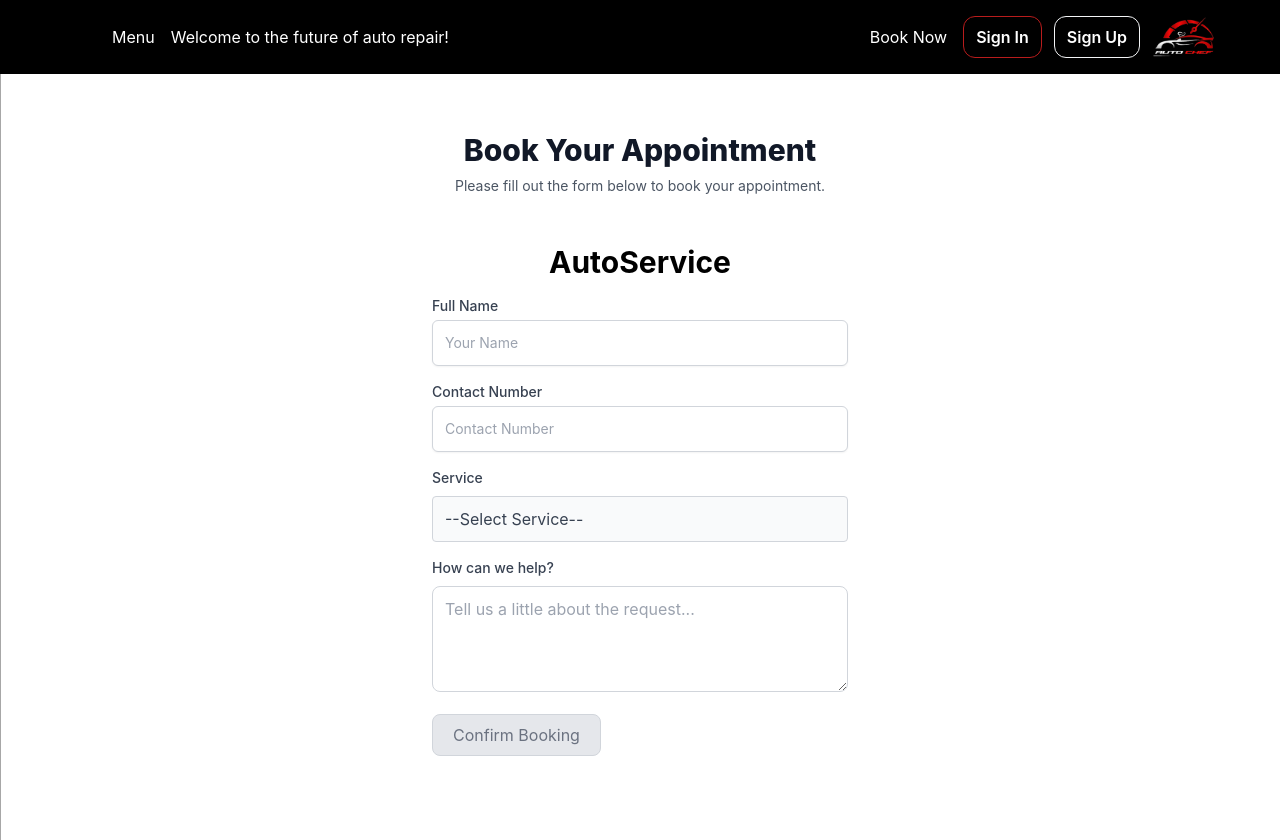
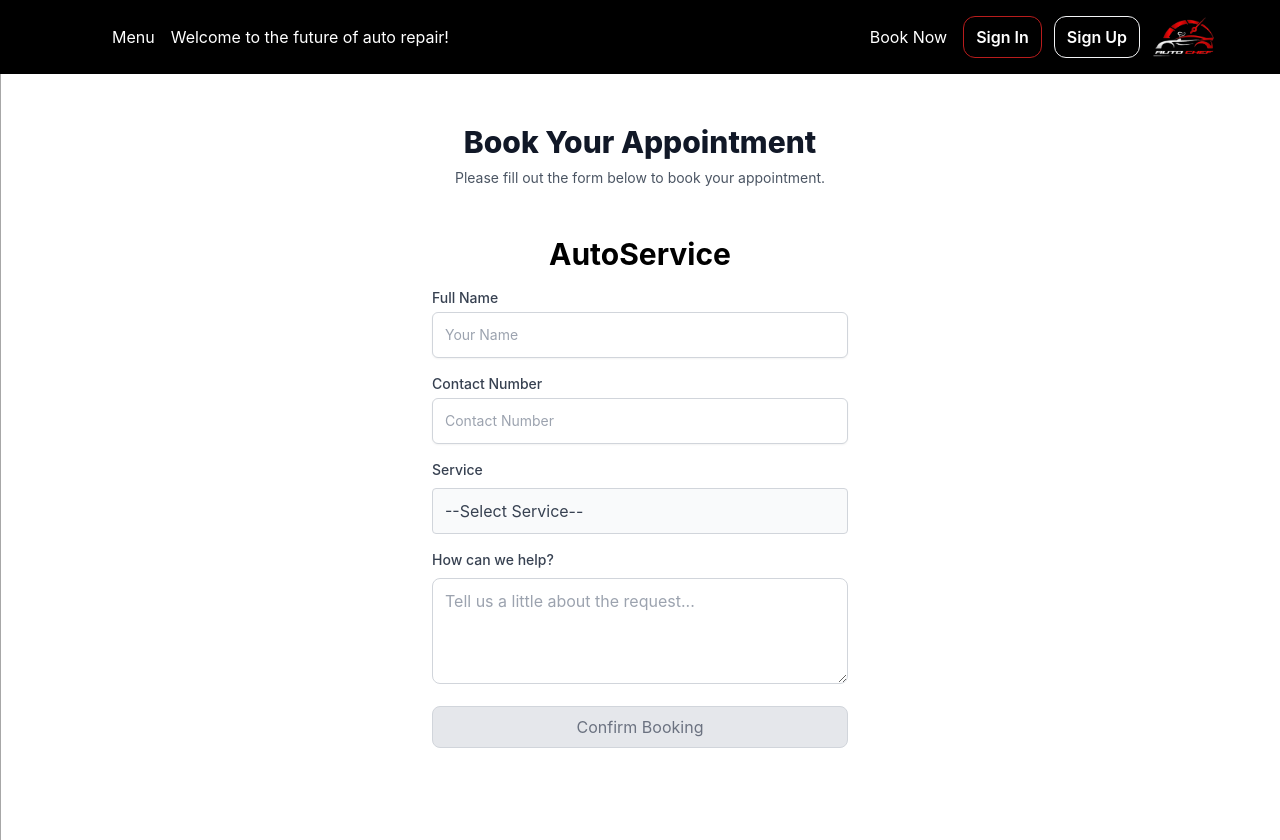
Before and after one commit to nurize/AutoChef, a React (Create React App) app: page /booking in a window 1280 px wide. After the commit the page ends 800 px from the top, so only its background shows below. Built offline with nearby package versions, Linux system fonts and the light colour scheme; some icons are missing.

Commit message:
Edit: make minor style chages

```diff
--- a/src/admin/components/NewRequests.jsx
+++ b/src/admin/components/NewRequests.jsx
@@ -65,7 +65,7 @@ const NewRequests = () => {
                 <p className="text-sm text-gray-500 truncate">{request.serviceName}</p> {/* Service name */}
               </div>
             </div>
-            <StatusBadge status={request.status} margin='mx-0' /> {/* Status badge showing request status */}
+            <StatusBadge status={request.status} margin="mr-0" /> {/* Status badge showing request status */}
           </li>
         ))}
       </ul>
--- a/src/client/components/BookingForm.jsx
+++ b/src/client/components/BookingForm.jsx
@@ -161,7 +161,7 @@ const BookingForm = ({ isloggedIn }) => {
             isFormValid()
               ? 'hover:bg-red-600 text-red-700 bg-white hover:text-white border-red-300'
               : 'bg-gray-200 text-gray-500 cursor-not-allowed border-gray-300'
-          } border px-5 py-2 rounded-lg w-full sm:w-auto`}
+          } border px-5 py-2 rounded-lg w-full`}
           disabled={!isFormValid()}
         >
           Confirm Booking
--- a/src/client/components/ImageModal.jsx
+++ b/src/client/components/ImageModal.jsx
@@ -114,7 +114,7 @@ const ImageModal = ({ isOpen, image, onClose, onPrevious, onNext }) => {
           ref={imageRef}
           src={image}
           alt="Selected item"
-          className={`max-w-full h-full object-contain transition-transform duration-500 transform py-5 ${isLoading ? 'hidden' : ''}`}
+          className={`max-w-full lg:h-full object-contain transition-transform duration-500 transform py-5 ${isLoading ? 'hidden' : ''}`}
           onClick={(e) => e.stopPropagation()} // Prevent closing when clicking on the image
           loading="lazy"
         />
--- a/src/client/pages/BookingPage.js
+++ b/src/client/pages/BookingPage.js
@@ -2,7 +2,7 @@ import BookingForm from "../components/BookingForm";
 
 const BookingPage = () => {
   return (
-    <div className="flex flex-col items-center justify-center min-h-screen py-8 px-4 mt-10 sm:px-6 lg:px-8">
+    <div className="flex flex-col items-center justify-center min-h-screen px-4 pt-16 sm:px-6 lg:px-8">
       <div className="max-w-md w-full space-y-8">
         <div>
           <h2 className="mt-6 text-center text-3xl font-extrabold text-gray-900">
```
